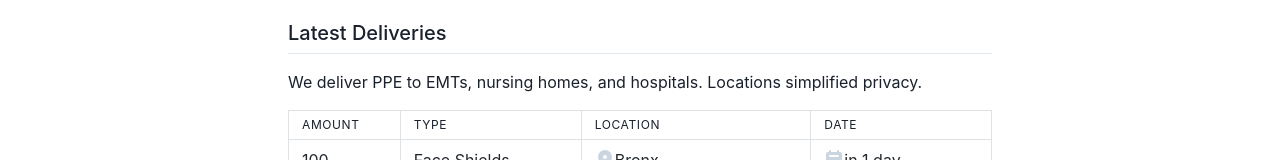
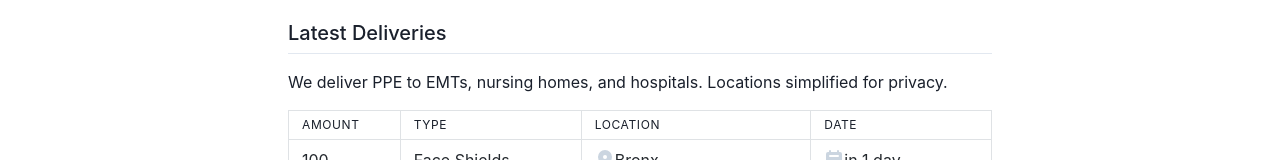
Before and after one commit to NYCPPE/nyc-makers-vs-covid, a Next.js app: page /stats in a window 1280 px wide. Shown: the part 364-524 px from the top of the page. Built offline with nearby package versions, Linux system fonts and the light colour scheme; what @tailwindcss/ui would draw is missing.

Commit message:
fix grammar

```diff
--- a/components/deliveries.jsx
+++ b/components/deliveries.jsx
@@ -78,7 +78,7 @@ export default ({ limit }) => {
       </div>{' '}
       <p className="text-base leading-6 text-gray-900  hover:no-underline">
         We deliver PPE to EMTs, nursing homes, and hospitals. Locations
-        simplified privacy.
+        simplified for privacy.
       </p>{' '}
       {!limit && (
         <div className="align-middle inline-block min-w-full overflow-hidden ">
```
